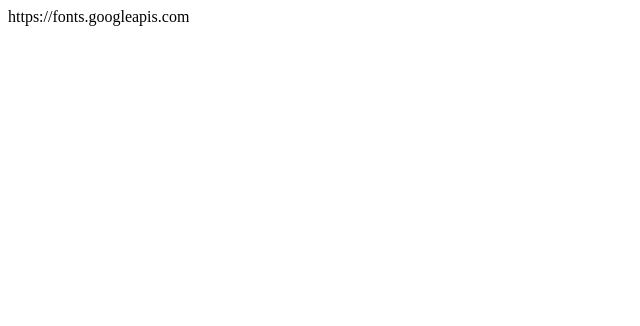
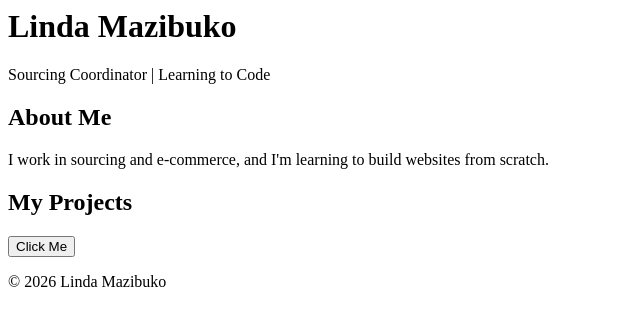
Before and after one commit to mazibukolinda26-cpu/lindamazibuko.github.io, a plain HTML site: page index.html in a window 1280 px wide. Shown: the whole page, without its empty margins (0-640 px from the left). Drawn offline with Linux system fonts and the light colour scheme.

Commit message:
Add structure to index.html with header and sections
Added header, about section, projects section, and footer to index.html.

```diff
--- a/index.html
+++ b/index.html
@@ -1 +1,21 @@
-https://fonts.googleapis.com
+<header>
+  <h1>Linda Mazibuko</h1>
+  <p>Sourcing Coordinator | Learning to Code</p>
+</header>
+
+<section id="about">
+  <h2>About Me</h2>
+  <p>I work in sourcing and e-commerce, and I'm learning to build websites from scratch.</p>
+</section>
+
+<section id="projects">
+  <h2>My Projects</h2>
+  <button id="greetBtn">Click Me</button>
+  <p id="greetText"></p>
+</section>
+
+<footer>
+  <p>&copy; 2026 Linda Mazibuko</p>
+</footer>
+
+<script src="script.js"></script>
```
